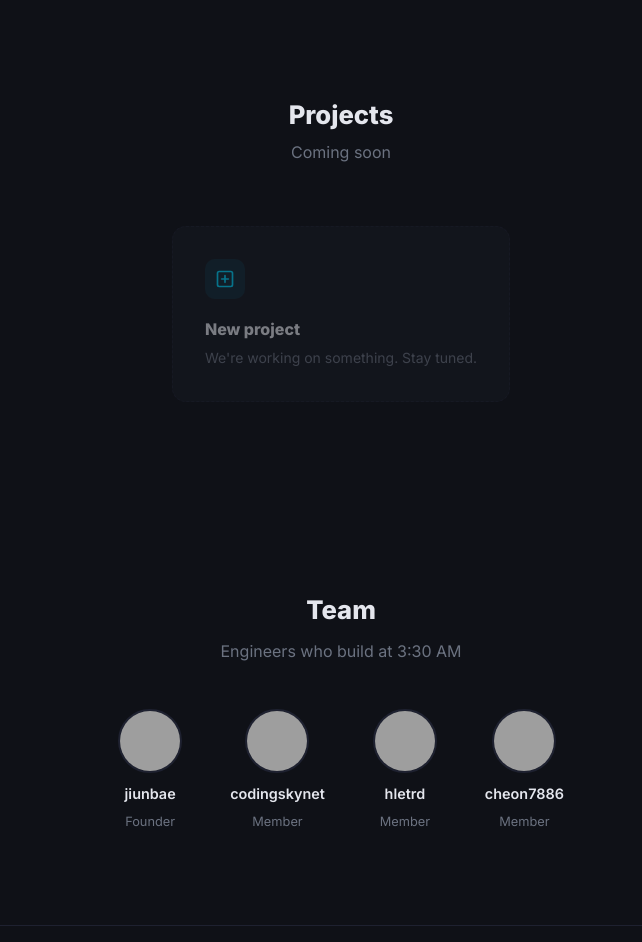
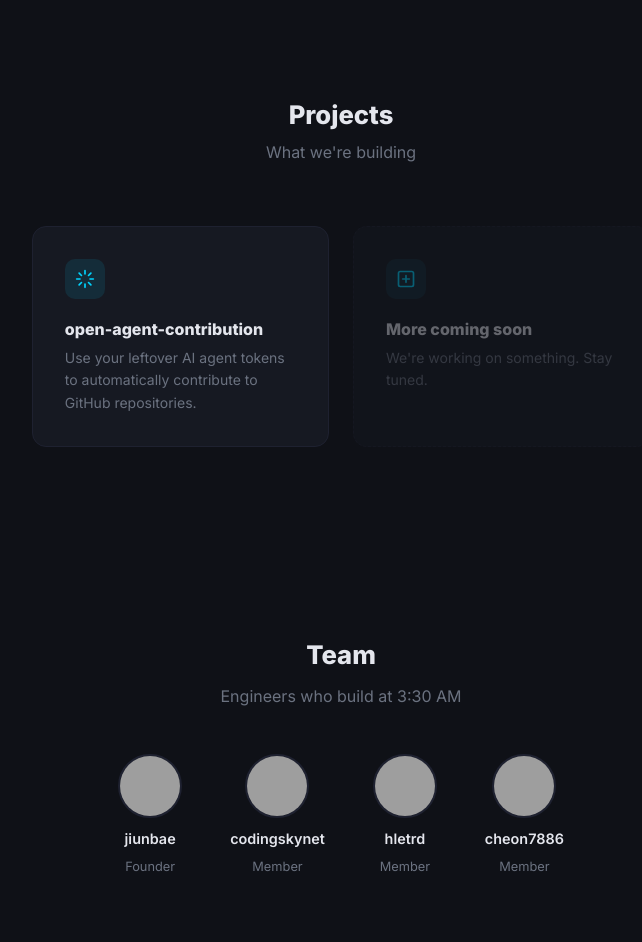
Before and after one commit to Open330/open330.github.io, a plain HTML site: page index.html in a window 1280 px wide. Shown: the part 1659-2601 px from the top of the page, without its empty margins (299-941 px from the left). Drawn offline with Linux system fonts and the light colour scheme; grey boxes are pictures that could not be loaded.

Commit message:
Add open-agent-contribution to projects section
Co-Authored-By: Claude Opus 4.6 <noreply@anthropic.com>

```diff
--- a/index.html
+++ b/index.html
@@ -221,14 +221,21 @@
 <section class="features" id="projects">
   <div class="features-header">
     <h2>Projects</h2>
-    <p>Coming soon</p>
+    <p>What we're building</p>
   </div>
   <div class="features-grid">
-    <div class="feature-card" style="opacity:0.5;border-style:dashed">
+    <a class="feature-card" href="https://github.com/open330/open-agent-contribution" target="_blank" rel="noopener" style="text-decoration:none;color:inherit">
+      <div class="feature-icon">
+        <svg width="20" height="20" viewBox="0 0 24 24" fill="none" stroke="#00d4ff" stroke-width="2" stroke-linecap="round" stroke-linejoin="round"><path d="M12 2v4"/><path d="M12 18v4"/><path d="M4.93 4.93l2.83 2.83"/><path d="M16.24 16.24l2.83 2.83"/><path d="M2 12h4"/><path d="M18 12h4"/><path d="M4.93 19.07l2.83-2.83"/><path d="M16.24 7.76l2.83-2.83"/></svg>
+      </div>
+      <h3>open-agent-contribution</h3>
+      <p>Use your leftover AI agent tokens to automatically contribute to GitHub repositories.</p>
+    </a>
+    <div class="feature-card" style="opacity:0.4;border-style:dashed">
       <div class="feature-icon">
         <svg width="20" height="20" viewBox="0 0 24 24" fill="none" stroke="#00d4ff" stroke-width="2" stroke-linecap="round" stroke-linejoin="round"><rect x="3" y="3" width="18" height="18" rx="2" ry="2"/><line x1="12" y1="8" x2="12" y2="16"/><line x1="8" y1="12" x2="16" y2="12"/></svg>
       </div>
-      <h3>New project</h3>
+      <h3>More coming soon</h3>
       <p>We're working on something. Stay tuned.</p>
     </div>
   </div>
```
